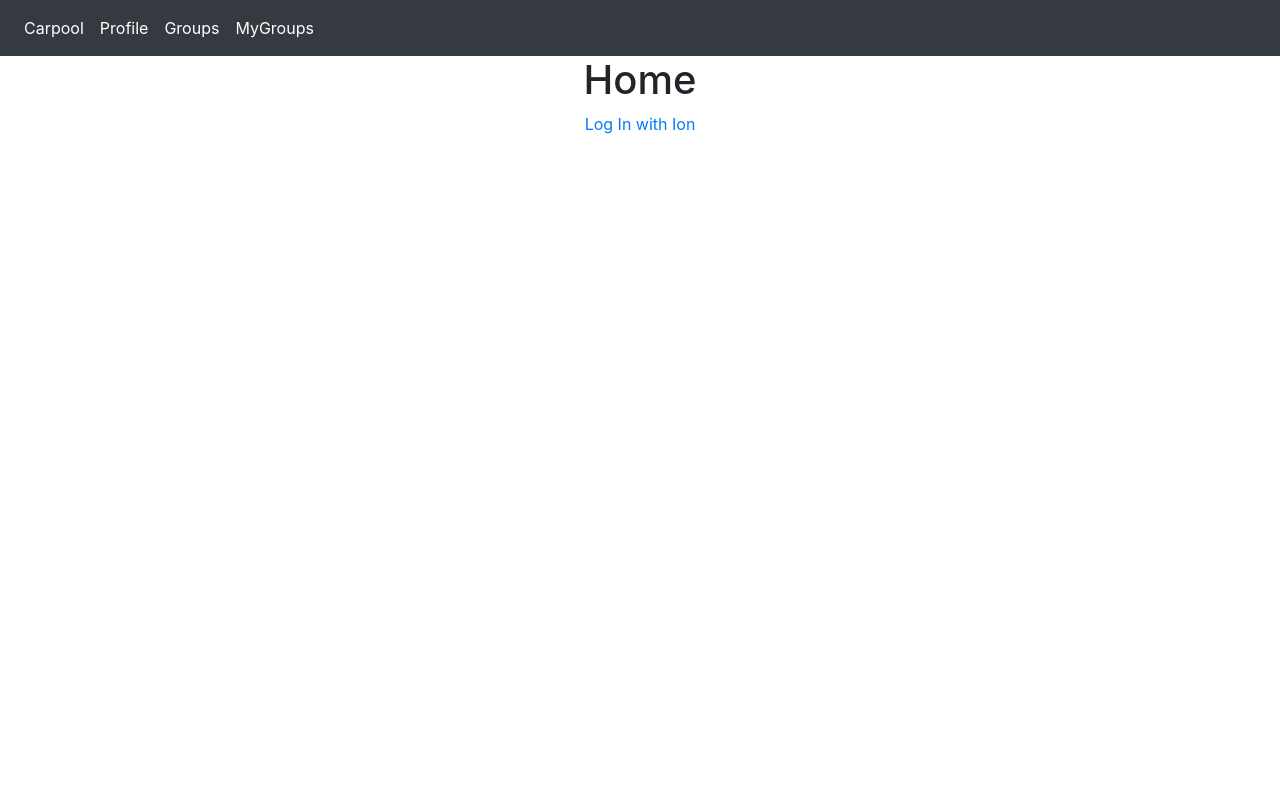
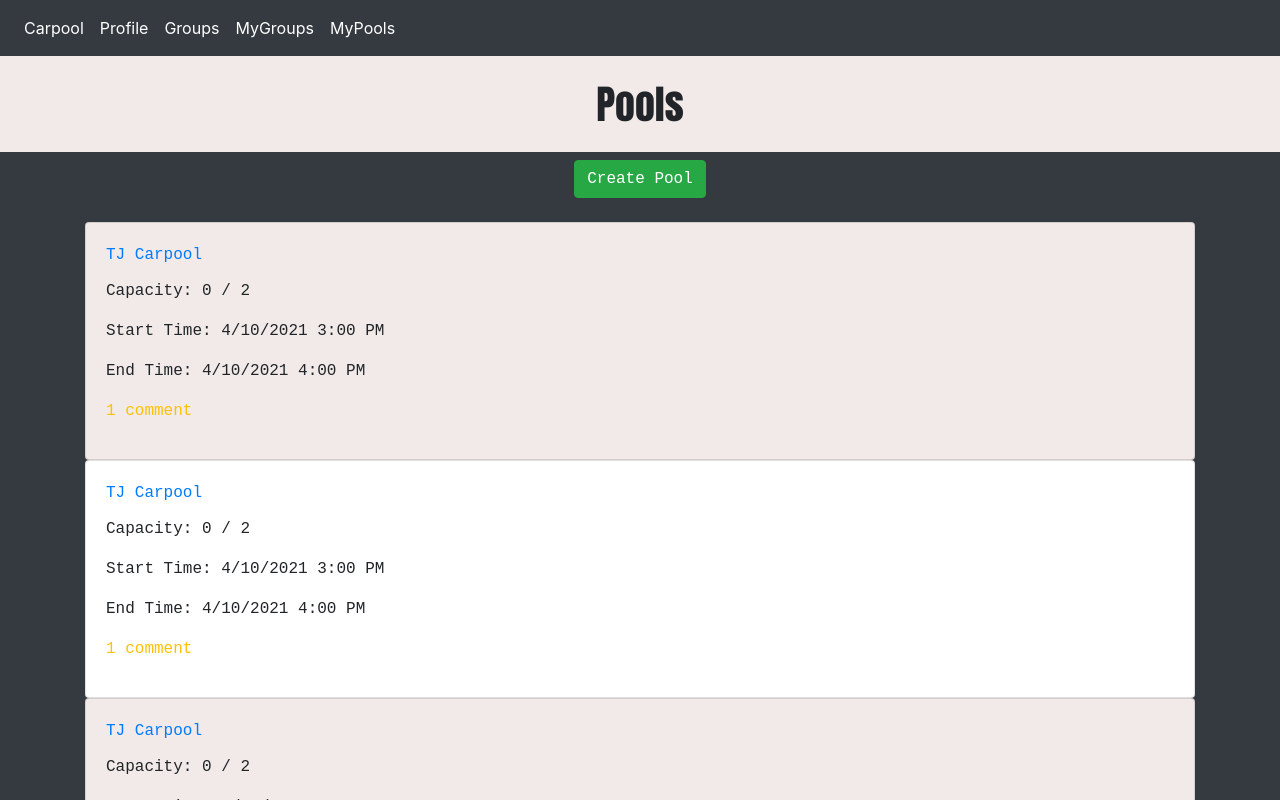
Before and after one commit to myfatemi04/wheelshare-frontend, a React (Create React App) app: page /mypools in a window 1280 px wide. Shown: the top 800 px of the page. Built offline with nearby package versions, Linux system fonts and the light colour scheme; no server answers.

Commit message:
my pools feature

```diff
--- a/src/App.js
+++ b/src/App.js
@@ -9,7 +9,7 @@ import CreatePool from './components/CreatePool';
 import CreateGroup from './components/CreateGroup';
 import Groups from './components/Groups';
 import MyGroups from './components/MyGroups';
-
+import MyPools from './components/MyPools';
 import UpdatePool from './components/UpdatePool';
 import Home from './components/Home';
 import Main from './components/Main';
@@ -28,9 +28,10 @@ function App() {
 					<Route component={CreateGroup} path="/create_group" />
 					<Route component={Groups} path="/groups" />
 					<Route component={MyGroups} path="/mygroups" />
+					<Route component={MyPools} path="/mypools" />
 					<Route component={UpdatePool} path="/update_pool" />
 					<Route component={Group} path="/group/:id" />
-					<Route component={Pool} path="/group/:id/pool/:poolid" />
+					<Route component={Pool} path="/pool/:id" />
 					<Route component={Profile} path="/profile" />
 					<Route component={Home} path="/" />
 				</Switch>
--- /dev/null
+++ b/src/components/MyPools.js
@@ -0,0 +1,118 @@
+import React, { useState, useEffect } from 'react';
+import { API_ENDPOINT } from '../api';
+
+const MyPools = (props) => {
+	const id = props.match.params.id;
+	const [pools, setPools] = useState([
+		{
+			id: 1,
+			pool_title: 'TJ Carpool',
+			pool_text: 'Carpool from TJ track to homes',
+			start_time: '4/10/2021 3:00 PM',
+			end_time: '4/10/2021 4:00 PM',
+			capacity: 2,
+			participants: [],
+			comments: [
+				'What is the covid vaccination status of all the participants?',
+			],
+		},
+		{
+			id: 2,
+			pool_title: 'TJ Carpool',
+			pool_text: 'Carpool from TJ track to homes',
+			start_time: '4/10/2021 3:00 PM',
+			end_time: '4/10/2021 4:00 PM',
+			capacity: 2,
+			participants: [],
+			comments: [
+				'What is the covid vaccination status of all the participants?',
+			],
+		},
+		{
+			id: 3,
+			pool_title: 'TJ Carpool',
+			pool_text: 'Carpool from TJ track to homes',
+			start_time: '4/10/2021 3:00 PM',
+			end_time: '4/10/2021 4:00 PM',
+			capacity: 2,
+			participants: [],
+			comments: [
+				'What is the covid vaccination status of all the participants?',
+			],
+		},
+		{
+			id: 4,
+			pool_title: 'TJ Carpool',
+			pool_text: 'Carpool from TJ track to homes',
+			start_time: '4/10/2021 3:00 PM',
+			end_time: '4/10/2021 4:00 PM',
+			capacity: 2,
+			participants: [],
+			comments: [
+				'What is the covid vaccination status of all the participants?',
+			],
+		},
+	]);
+
+	useEffect(() => {
+		console.log(process.env);
+		fetch(`${API_ENDPOINT}/my_pools`)
+			.then((response) => response.json())
+			.then((json) => {
+				if (json) {
+					setPools(json.data);
+				}
+			});
+	}, []);
+
+	const maybePluralize = (count, noun, suffix = 's') =>
+		`${count} ${noun}${count !== 1 ? suffix : ''}`;
+	return (
+		<div className="bg-dark" style={{ minHeight: '100vh' }}>
+			<h1
+				className="d-flex justify-content-center p-4"
+				style={{ backgroundColor: '#F1EAE8', fontFamily: 'Impact' }}
+			>
+				Pools
+			</h1>
+			<a
+				className="btn btn-large btn-success"
+				href="/create_pool"
+				style={{ fontFamily: 'Courier New' }}
+			>
+				Create Pool
+			</a>
+			<div className="container" style={{ fontFamily: 'Courier New' }}>
+				<br></br>
+				{pools.map((pool, index) => {
+					let background;
+					if (index % 2 === 0) {
+						background = '#F1EAE8';
+					} else {
+						background = '#FFFFFF';
+					}
+					return (
+						<div
+							className="card card-body text-left"
+							style={{ backgroundColor: background }}
+						>
+							<a href={'/Pool/' + pool.id} className="card-title">
+								{pool.pool_title}
+							</a>
+							<p className="text-left">
+								Capacity: {pool.participants.length} / {pool.capacity}
+							</p>
+							<p className="text-left">Start Time: {pool.start_time}</p>
+							<p className="text-left">End Time: {pool.end_time}</p>
+							<p className="text-warning">
+								{maybePluralize(pool.comments.length, 'comment')}
+							</p>
+						</div>
+					);
+				})}
+			</div>
+		</div>
+	);
+};
+
+export default MyPools;
--- a/src/components/Nav.js
+++ b/src/components/Nav.js
@@ -36,6 +36,11 @@ const Nav = (props) => {
 							MyGroups
 						</a>
 					</li>
+					<li className="nav-item">
+						<a className="nav-link text-white" href="/mypools">
+							MyPools
+						</a>
+					</li>
 				</ul>
 			</div>
 		</nav>
--- a/src/components/Pool.js
+++ b/src/components/Pool.js
@@ -1,8 +1,7 @@
 import React, { useState, useEffect } from 'react';
 
 const Pool = (props) => {
-	const poolid = props.match.params.poolid;
-	const id = props.match.params.id;
+	const poolid = props.match.params.id;
 	const [state, setState] = useState({
 		pool_title: 'TJ Carpool',
 		id: 1,
@@ -15,7 +14,7 @@ const Pool = (props) => {
 	});
 
 	const callAPI = () => {
-		fetch(`${process.env.REACT_APP_API_ENDPOINT}/pool/${id}`)
+		fetch(`${process.env.REACT_APP_API_ENDPOINT}/pool/${poolid}`)
 			.then((response) => response.json())
 			.then((data) => {
 				if (data !== undefined) {
```
